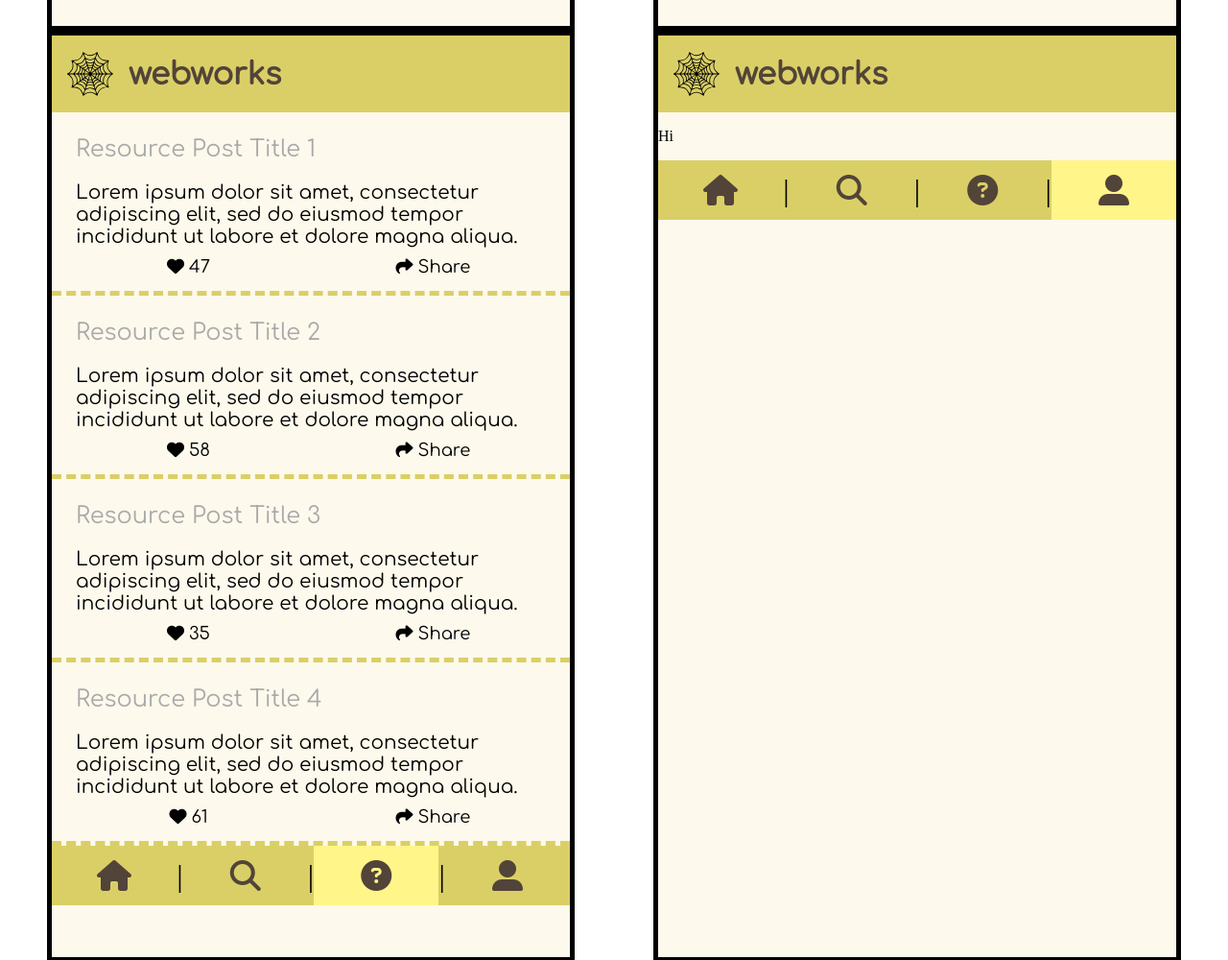
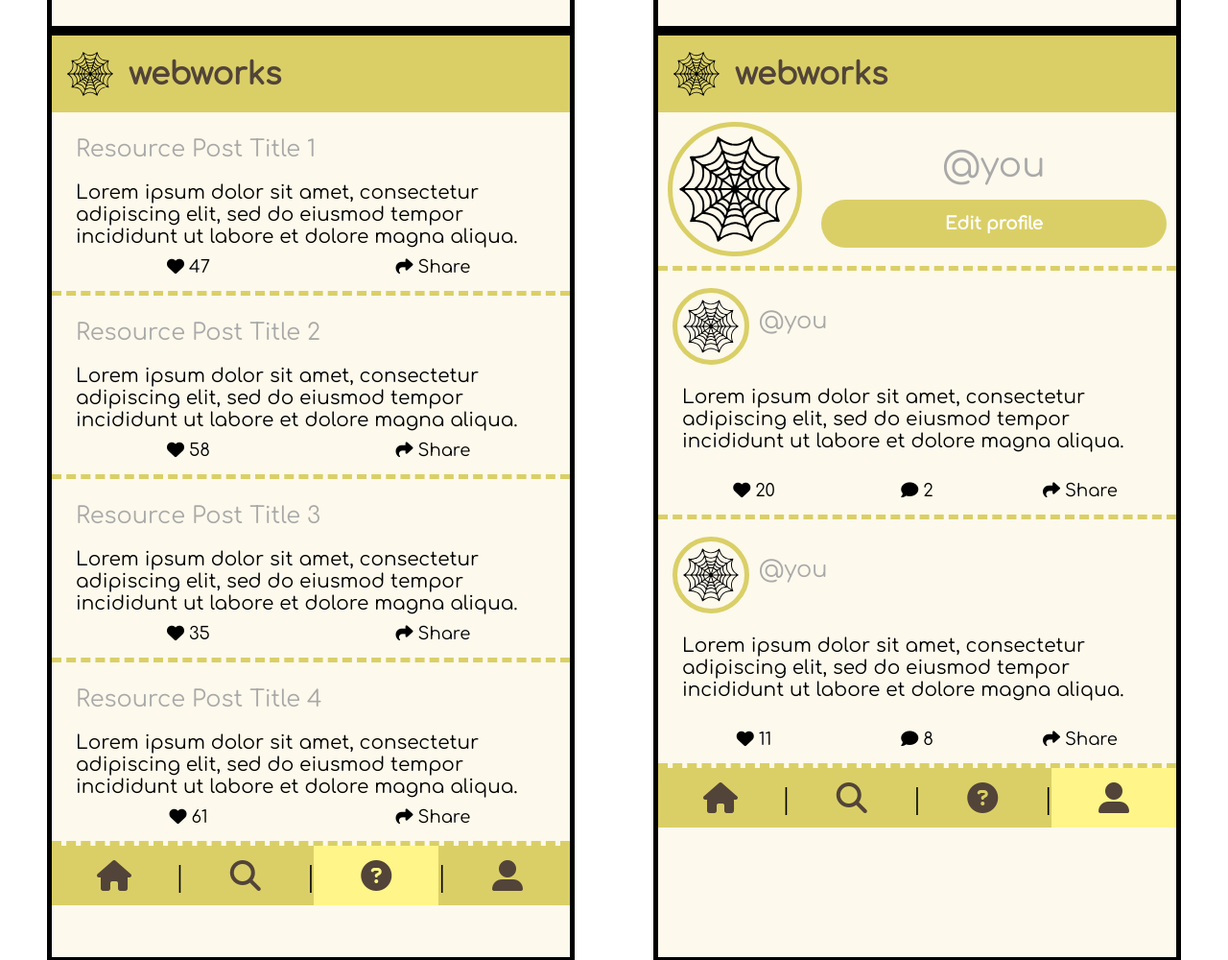
Before and after one commit to bash-theo/webworks-concept, a plain HTML site: page index.html in a window 1280 px wide. Shown: the part 946-1946 px from the top of the page at 96% size. Drawn offline with Linux system fonts and the light colour scheme.

Commit message:
(9:15 AM, 30 Nov 2020)
> Completed profile page yeet

```diff
--- a/index.html
+++ b/index.html
@@ -194,7 +194,7 @@
 
         </div>
 
-        <!--Profile Page [NOT DONE]-->
+        <!--Profile Page [DONE]-->
 
         <div class="container">
 
@@ -206,7 +206,38 @@
 
             </header>
 
-            <p>Hi</p>
+            <div class="profile-top">
+                <img src="spiderweb.svg">
+                <div>
+                    <p>@you</p>
+                    <button>Edit profile</button>
+                </div>
+            </div>
+
+            <div class="post-container">
+                <div class="top">
+                    <img src="spiderweb.svg">
+                    <p>@you</p>
+                </div>
+                <p>Lorem ipsum dolor sit amet, consectetur adipiscing elit, sed do eiusmod tempor incididunt ut labore et dolore magna aliqua.</p>
+                <div class="bottom">
+                    <a><i class="fas fa-heart"></i>20</a>
+                    <a><i class="fas fa-comment"></i>2</a>
+                    <a><i class="fas fa-share"></i>Share</a>
+                </div>
+            </div>
+            <div class="post-container">
+                <div class="top">
+                    <img src="spiderweb.svg">
+                    <p>@you</p>
+                </div>
+                <p>Lorem ipsum dolor sit amet, consectetur adipiscing elit, sed do eiusmod tempor incididunt ut labore et dolore magna aliqua.</p>
+                <div class="bottom">
+                    <a><i class="fas fa-heart"></i>11</a>
+                    <a><i class="fas fa-comment"></i>8</a>
+                    <a><i class="fas fa-share"></i>Share</a>
+                </div>
+            </div>
 
             <footer>
 
--- a/profile.css
+++ b/profile.css
@@ -0,0 +1,45 @@
+@import url('https://fonts.googleapis.com/css2?family=Comfortaa&display=swap');
+
+.profile-top {
+    display: flex;
+    padding: 10px;
+    align-items: center;
+    font-family: "Comfortaa", cursive;
+    border-bottom: #dacf67 5px dashed;
+}
+
+.profile-top img {
+    border-radius: 75px;
+    padding: 5px;
+    margin-right: 20px;
+    width: 120px;
+    border: #dacf67 5px solid;
+}
+
+.profile-top div {
+    width: 100%;
+    display: flex;
+    flex-wrap: wrap;
+}
+
+.profile-top p {
+    flex: 100%;
+    display: block;
+    text-align: center;
+    color: darkgray;
+    margin: 16px 0px;
+    font-size: 36px;
+}
+
+.profile-top button {
+    margin: 0px;
+    flex: 100%;
+    background-color: #dacf67;
+    padding: 15px;
+    font-size: 18px;
+    border-radius: 200px;
+    color: white;
+    border-width: 0px;
+    font-weight: bold;
+    font-family: "Comfortaa", cursive;
+}
```
